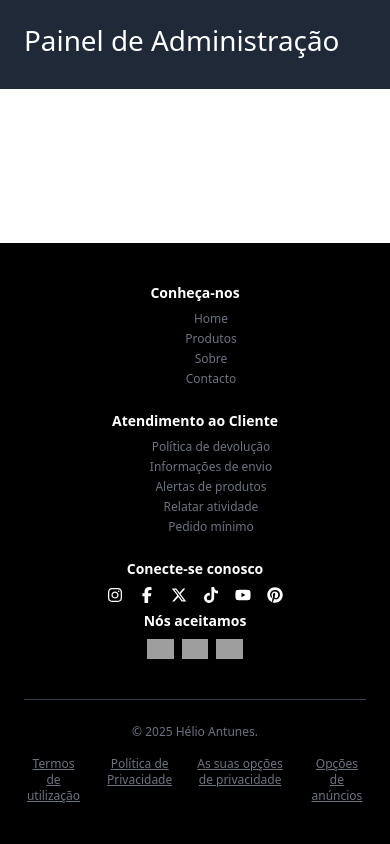
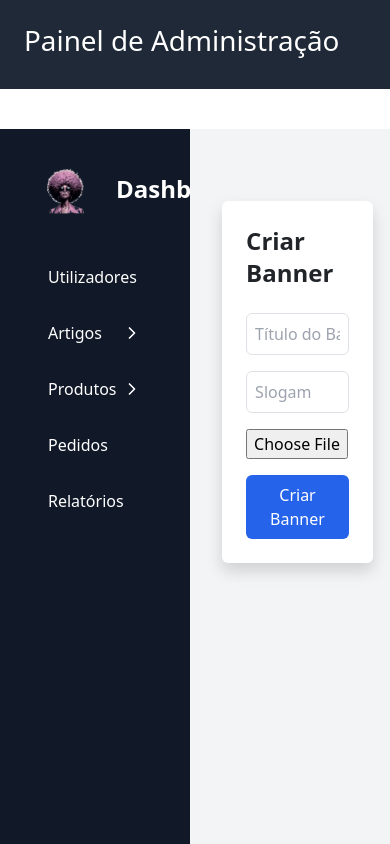
Before and after one commit to HelioM2/ecommerce_frontend, a React (Create React App) app: page /produtos/criar_banner in a window 390 px wide. Shown: the top 844 px of the page. Built offline with nearby package versions, Linux system fonts and the light colour scheme; grey boxes are pictures that could not be loaded.

Commit message:
criar page inserir banner

```diff
--- a/src/components/AppContent.jsx
+++ b/src/components/AppContent.jsx
@@ -7,6 +7,7 @@ import Footer from '../components/Footer';
 import Produtos from '../pages/Produtos';
 import Register from '../pages/Register';
 import CriarProduto from '../pages/CriarProduto';
+import CriarImagemBanner from '../pages/CriarImagemBanner';
 import Criar_Detalhe_Produto from '../pages/Criar_Detalhe_Produto';
 import Criar_Cor from '../pages/Criar_Cor';
 import Criar_Tamanho from '../pages/Criar_Tamanho';
@@ -37,6 +38,7 @@ function AppContent() {
           <Route path="/produtos" element={<Produtos />} />
           <Route path="/register" element={<Register />} />
           <Route path="/produtos/criar" element={<CriarProduto />} />
+           <Route path="/produtos/criar_banner" element={<CriarImagemBanner />} />
           <Route path="/produtos/color" element={<Criar_Cor />} />
           <Route path="/produtos/size" element={<Criar_Tamanho />} />
           <Route path="/produtos/detalhes" element={<Criar_Detalhe_Produto />} />
--- a/src/components/Footer.jsx
+++ b/src/components/Footer.jsx
@@ -1,4 +1,5 @@
 import { FaInstagram, FaFacebookF, FaXTwitter, FaTiktok, FaYoutube, FaPinterest } from 'react-icons/fa6';
+import mbwayLogo from '../assets/mbwayy.jpeg';
 import React from 'react';
 
 const Footer = () => {
@@ -52,9 +53,9 @@ const Footer = () => {
               className="h-5 sm:h-6 md:h-7 lg:h-7"
             />
             <img
-              src="https://upload.wikimedia.org/wikipedia/commons/b/b5/PayPal.svg"
-              alt="PayPal"
-              className="h-5 sm:h-6 md:h-7 lg:h-7"
+              src={mbwayLogo}
+              alt="MB WAY"
+              className="h-10 sm:h-16 md:h-16 lg:h-16"
             />
           </div>
         </div>
--- a/src/components/ProductCard.jsx
+++ b/src/components/ProductCard.jsx
@@ -50,7 +50,7 @@ const ProductCard = ({ product }) => {
 
       <button
         onClick={handleAddToCart}
-        className="text-white bg-black p-2 rounded-full hover:bg-gray-800 border-2 border-transparent hover:border-[#FED4EF] transition flex items-center justify-center"
+        className="text-black p-2 rounded-full hover:bg-[#59414F] border-2 border-black border-transparent hover:border-[#FED4EF] hover:text-white transition flex items-center justify-center"
         title="Adicionar ao carrinho"
       >
         <ShoppingCart size={18} />
--- a/src/pages/CriarImagemBanner.jsx
+++ b/src/pages/CriarImagemBanner.jsx
@@ -4,26 +4,12 @@ import Sidebar from '../components/Sidebar';
 
 const CriarProduto = () => {
 
-    const [categorias, setCategorias] = useState([]);
-    const [cores, setCores] = useState([]);
 
-    useEffect(() => {
-        axios.get('http://localhost:5000/api/product/categorias')
-            .then(res => setCategorias(res.data))
-            .catch(() => setCategorias([]));
-
-        axios.get('http://localhost:5000/api/product/cores')
-            .then(res => setCores(res.data))
-            .catch(() => setCores([]));
-    }, []);
 
     const [formData, setFormData] = useState({
-        nome: '',
-        descricao: '',
-        preco: '',
-        categoria: '',
-        //imagem: null,
-        imagem: [],
+        titulo: '',
+        slogam: '',
+        imagem: null,  // só uma imagem
     });
 
     const [mensagem, setMensagem] = useState('');
@@ -39,54 +25,44 @@ const CriarProduto = () => {
     const handleFileChange = (e) => {
         setFormData((prevData) => ({
             ...prevData,
-             //imagem: e.target.files[0],
-            imagem: Array.from(e.target.files), // converte FileList em array
-
+            imagem: e.target.files[0],  // só o primeiro ficheiro
         }));
     };
 
     const handleSubmit = async (e) => {
         e.preventDefault();
 
-    // Validação no frontend
-    if (!formData.imagem || formData.imagem.length === 0) {
-        setMensagem('❌ Você precisa adicionar ao menos uma imagem!');
+        if (!formData.imagem) {
+            setMensagem('❌ Você precisa adicionar uma imagem!');
             return;
         }
 
         try {
             const envio = new FormData();
-        envio.append('name', formData.nome);
-        envio.append('description', formData.descricao);
-        envio.append('price', formData.preco);
-        envio.append('categoria', formData.categoria);
+            envio.append('titulo', formData.titulo);
+            envio.append('slogam', formData.slogam);
+            envio.append('imagem', formData.imagem); // envia só uma imagem
 
-        // Envia as imagens com o nome de campo 'images'
-        formData.imagem.forEach((file) => {
-            envio.append('images', file);
-        });
-
-        const response = await axios.post('http://localhost:5000/api/product/create', envio, {
+            const response = await axios.post('http://ecommercebackend-backend-afropoderosa.up.railway.app/api/product/create_banner', envio, {
                 headers: {
                     'Content-Type': 'multipart/form-data',
                 },
             });
 
-        setMensagem(response.data.message || 'Produto criado com sucesso!');
+            setMensagem(response.data.message || 'Banner criado com sucesso!');
             setFormData({
-            nome: '',
-            descricao: '',
-            preco: '',
-            categoria: '',
-            imagem: [],
+                titulo: '',
+                slogam: '',
+                imagem: null,
             });
+
+            // Limpar input file manualmente
+            document.querySelector('input[type="file"]').value = '';
         } catch (error) {
-        console.error('Erro ao criar produto:', error);
-        setMensagem('❌ Erro ao criar produto');
+            console.error('Erro ao criar banner:', error);
+            setMensagem('❌ Erro ao criar banner');
         }
     };
-
-
 
     return (
         <div className="flex min-h-screen mt-10">
@@ -99,7 +75,7 @@ const CriarProduto = () => {
                         <input
                             type="text"
                             name="titulo"
-                            placeholder="Titulo do Banner"
+                            placeholder="Título do Banner"
                             value={formData.titulo}
                             onChange={handleChange}
                             required
@@ -107,20 +83,20 @@ const CriarProduto = () => {
                         />
 
                         <input
+                            type="text"
                             name="slogam"
-                            placeholder="slogma"
+                            placeholder="Slogam"
                             value={formData.slogam}
                             onChange={handleChange}
                             required
                             className="w-full p-2 border border-gray-300 rounded"
-                        ></input>
+                        />
 
                         <input
                             type="file"
-                            name="images"
+                            name="imagem"
                             accept="image/*"
                             onChange={handleFileChange}
-                            multiple // <- esta é a chave para múltiplos ficheiros
                             required
                             className="w-full"
                         />
--- a/src/pages/Home.jsx
+++ b/src/pages/Home.jsx
@@ -40,7 +40,7 @@ const Home = () => {
                 <div className="flex-1 flex flex-col items-center justify-center text-center mb-6 md:mb-0">
                     <h1 className="text-2xl md:text-4xl font-bold text-white mb-2 mt-12 md:mt-0">T-shirt Afropoderosa</h1>
                     <p className="text-sm md:text-lg text-white mb-4">A tua loja favorita</p>
-                    <button className="bg-gray-800 text-white px-6 py-2 rounded-lg text-sm md:text-base font-bold w-full max-w-[200px]">Contacte-nos</button>
+                    <button className="bg-black text-white px-6 py-2 rounded-lg text-sm md:text-base font-bold w-full max-w-[200px]">Contacte-nos</button>
                 </div>
                 <div className="flex-1 flex justify-center items-center">
                 <img
```
Also changed, not shown: src/assets/mbwayy.jpeg (added). Lines whose indentation alone changed are shown as unchanged.
